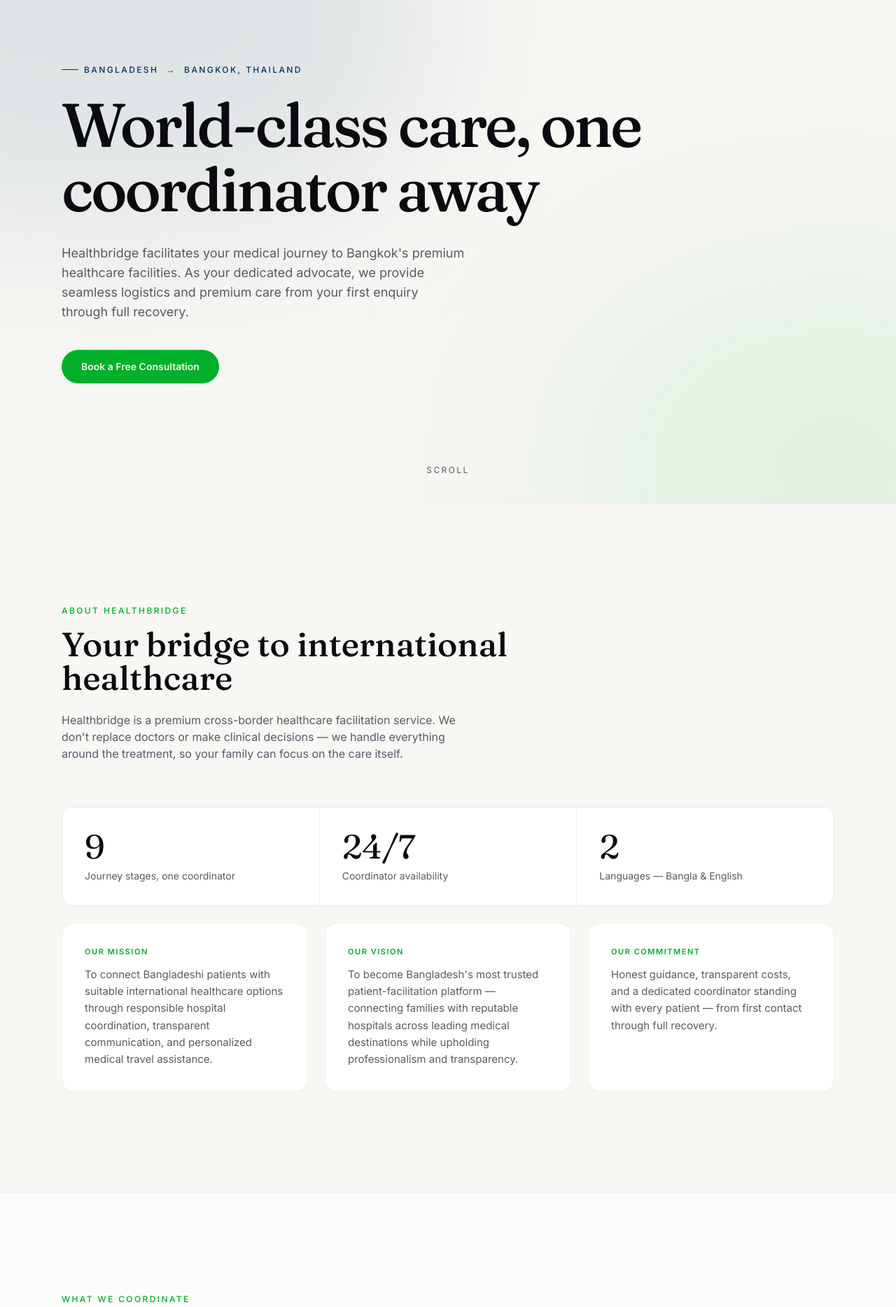
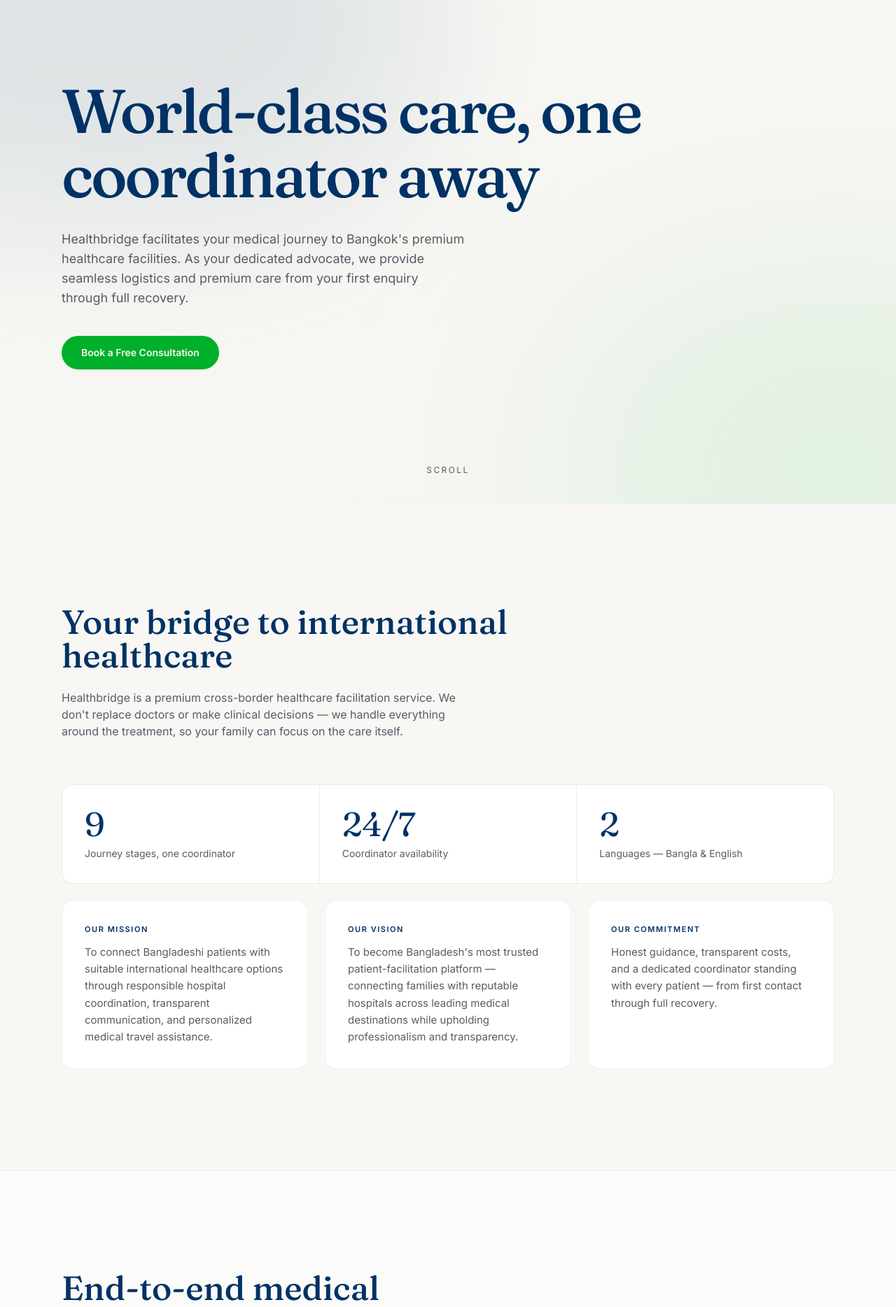
Before and after one commit to therealishida/healthbridge-bd, a Next.js app: page / in a window 1280 px wide. Shown: the part 80-1948 px from the top of the page at 70% size. Built offline with nearby package versions, Linux system fonts and the light colour scheme.

Commit message:
Remove all preheaders and incorporate navy blue into headings/text

```diff
--- a/components/about.tsx
+++ b/components/about.tsx
@@ -26,10 +26,7 @@
     <section id="about" className="border-t border-line/60 bg-bg py-28 md:py-36">
       <div className="mx-auto max-w-6xl px-6">
         <Reveal>
-          <p className="mb-4 text-xs font-medium uppercase tracking-[0.2em] text-accent">
-            About HealthBridge
-          </p>
-          <h2 className="max-w-2xl font-display text-3xl font-medium leading-tight text-ink md:text-5xl">
+          <h2 className="max-w-2xl font-display text-3xl font-medium leading-tight text-primary md:text-5xl">
             Your bridge to international healthcare
           </h2>
           <p className="mt-6 max-w-xl text-ink-muted">
@@ -43,7 +40,7 @@
         <div className="mt-16 grid grid-cols-1 gap-px overflow-hidden rounded-2xl border border-line/60 bg-line/60 sm:grid-cols-3">
           {stats.map((s, i) => (
             <Reveal key={s.label} delay={i * 0.08} className="bg-surface p-8">
-              <div className="font-display text-4xl text-ink md:text-5xl">{s.value}</div>
+              <div className="font-display text-4xl text-primary md:text-5xl">{s.value}</div>
               <div className="mt-2 text-sm text-ink-muted">{s.label}</div>
             </Reveal>
           ))}
@@ -55,9 +52,9 @@
             <Reveal
               key={p.tag}
               delay={i * 0.1}
-              className="rounded-2xl border border-line/60 bg-surface p-8 transition-colors hover:border-accent/30"
+              className="rounded-2xl border border-line/60 bg-surface p-8 transition-colors hover:border-primary/30"
             >
-              <span className="mb-3 block text-[11px] font-semibold uppercase tracking-[0.14em] text-accent">
+              <span className="mb-3 block text-[11px] font-semibold uppercase tracking-[0.14em] text-primary">
                 {p.tag}
               </span>
               <p className="text-[15px] leading-relaxed text-ink-muted">{p.text}</p>
--- a/components/contact.tsx
+++ b/components/contact.tsx
@@ -5,11 +5,8 @@
     <section id="contact" className="border-t border-line/60 bg-surface/40 py-28 md:py-36">
       <div className="mx-auto max-w-6xl px-6">
         <Reveal>
-          <p className="mb-4 text-xs font-medium uppercase tracking-[0.2em] text-accent">
-            Get In Touch
-          </p>
-          <h2 className="max-w-xl font-display text-3xl font-medium leading-tight text-ink md:text-5xl">
-            Start your journey to better health
+          <h2 className="max-w-xl font-display text-3xl font-medium leading-tight text-primary md:text-5xl">
+            Start your medical journey
           </h2>
           <p className="mt-4 max-w-md text-ink-muted">
             A dedicated coordinator will respond with clear next steps, in Bangla or English.
@@ -30,8 +27,8 @@
               <div className="text-xs font-semibold uppercase tracking-wide text-ink-muted">Email</div>
               <p className="mt-2 text-sm text-ink">info@healthbridge-tgv.com</p>
             </div>
-            <div className="rounded-xl border border-alert/30 bg-alert/10 p-6">
-              <p className="text-sm font-medium text-alert">Urgent medical need? Call or WhatsApp directly — skip the form.</p>
+            <div className="rounded-xl border border-alert-orange/30 bg-alert-orange/10 p-6">
+              <p className="text-sm font-medium text-alert-orange">Urgent medical need? Call or WhatsApp directly — skip the form.</p>
             </div>
           </Reveal>
 
--- a/components/faq.tsx
+++ b/components/faq.tsx
@@ -13,10 +13,7 @@
     <section id="faq" className="border-t border-line/60 bg-bg py-28 md:py-36">
       <div className="mx-auto max-w-3xl px-6">
         <Reveal>
-          <p className="mb-4 text-xs font-medium uppercase tracking-[0.2em] text-accent">
-            Common Questions
-          </p>
-          <h2 className="font-display text-3xl font-medium leading-tight text-ink md:text-5xl">
+          <h2 className="font-display text-3xl font-medium leading-tight text-primary md:text-5xl">
             Frequently asked questions
           </h2>
         </Reveal>
@@ -27,7 +24,7 @@
               <details className="group py-6">
                 <summary className="flex cursor-pointer list-none items-center justify-between text-[15px] font-medium text-ink">
                   {f.q}
-                  <span className="ml-6 text-accent transition-transform group-open:rotate-45">+</span>
+                  <span className="ml-6 text-primary transition-transform group-open:rotate-45">+</span>
                 </summary>
                 <p className="mt-3 max-w-xl text-sm leading-relaxed text-ink-muted">{f.a}</p>
               </details>
--- a/components/hero.tsx
+++ b/components/hero.tsx
@@ -24,17 +24,7 @@
       <div className="absolute inset-0 bg-bg/50" />
 
       <div className="relative z-10 mx-auto w-full max-w-6xl px-6">
-        <motion.p
-          initial={{ opacity: 0, y: 12 }}
-          animate={{ opacity: 1, y: 0 }}
-          transition={{ duration: 0.6 }}
-          className="mb-6 flex items-center gap-2 text-xs font-medium uppercase tracking-[0.2em] text-primary"
-        >
-          <span className="h-px w-6 bg-primary" />
-          Bangladesh &nbsp;→&nbsp; Bangkok, Thailand
-        </motion.p>
-
-        <h1 className="max-w-4xl font-display text-[40px] font-medium leading-[1.05] tracking-tightest text-ink md:text-[88px]">
+        <h1 className="max-w-4xl font-display text-[40px] font-medium leading-[1.05] tracking-tightest text-primary md:text-[88px]">
           {words.map((w, i) => (
             <motion.span
               key={i}
--- a/components/hospitals.tsx
+++ b/components/hospitals.tsx
@@ -11,10 +11,7 @@
     <section id="hospitals" className="border-t border-line/60 bg-bg py-28 md:py-36">
       <div className="mx-auto max-w-6xl px-6">
         <Reveal>
-          <p className="mb-4 text-xs font-medium uppercase tracking-[0.2em] text-accent">
-            Referral Network
-          </p>
-          <h2 className="max-w-xl font-display text-3xl font-medium leading-tight text-ink md:text-5xl">
+          <h2 className="max-w-xl font-display text-3xl font-medium leading-tight text-primary md:text-5xl">
             Bangkok&apos;s leading private hospitals
           </h2>
         </Reveal>
@@ -22,10 +19,10 @@
         <div className="mt-16 grid grid-cols-1 gap-6 md:grid-cols-3">
           {hospitals.map((h, i) => (
             <Reveal key={h.name} delay={i * 0.1} className="rounded-2xl border border-line/60 bg-surface p-7">
-              <span className="mb-4 inline-block rounded-full border border-accent/30 px-3 py-1 text-[11px] font-semibold uppercase tracking-wide text-accent">
+              <span className="mb-4 inline-block rounded-full border border-primary/30 px-3 py-1 text-[11px] font-semibold uppercase tracking-wide text-primary">
                 {h.tier}
               </span>
-              <h3 className="font-display text-xl text-ink">{h.name}</h3>
+              <h3 className="font-display text-xl text-primary">{h.name}</h3>
               <p className="mt-1 text-xs text-ink-muted">{h.loc}</p>
               <p className="mt-4 text-sm leading-relaxed text-ink-muted">{h.desc}</p>
               <div className="mt-5 flex flex-wrap gap-2">
--- a/components/services.tsx
+++ b/components/services.tsx
@@ -14,10 +14,7 @@
     <section id="services" className="border-t border-line/60 bg-surface/40 py-28 md:py-36">
       <div className="mx-auto max-w-6xl px-6">
         <Reveal>
-          <p className="mb-4 text-xs font-medium uppercase tracking-[0.2em] text-accent">
-            What We Coordinate
-          </p>
-          <h2 className="max-w-xl font-display text-3xl font-medium leading-tight text-ink md:text-5xl">
+          <h2 className="max-w-xl font-display text-3xl font-medium leading-tight text-primary md:text-5xl">
             End-to-end medical travel support
           </h2>
         </Reveal>
@@ -27,7 +24,7 @@
             <Reveal key={s.title} delay={(i % 3) * 0.08} className="group bg-bg p-8 transition-colors hover:bg-surface">
               <h3 className="font-display text-xl text-ink">{s.title}</h3>
               <p className="mt-3 text-sm leading-relaxed text-ink-muted">{s.text}</p>
-              <a href="#contact" className="mt-5 inline-block text-sm font-medium text-accent">
+              <a href="#contact" className="mt-5 inline-block text-sm font-medium text-primary">
                 Learn more →
               </a>
             </Reveal>
--- a/components/testimonials.tsx
+++ b/components/testimonials.tsx
@@ -12,10 +12,7 @@
     <section id="stories" className="border-t border-line/60 bg-surface/40 py-28 md:py-36">
       <div className="mx-auto max-w-6xl px-6">
         <Reveal>
-          <p className="mb-4 text-xs font-medium uppercase tracking-[0.2em] text-accent">
-            Patient Stories
-          </p>
-          <h2 className="max-w-xl font-display text-3xl font-medium leading-tight text-ink md:text-5xl">
+          <h2 className="max-w-xl font-display text-3xl font-medium leading-tight text-primary md:text-5xl">
             What our patients say
           </h2>
         </Reveal>
@@ -25,7 +22,7 @@
             <Reveal key={q.name} delay={(i % 2) * 0.1} className="rounded-2xl border border-line/60 bg-bg p-8">
               <p className="font-display text-lg italic leading-relaxed text-ink">&ldquo;{q.text}&rdquo;</p>
               <div className="mt-6 text-sm">
-                <div className="font-semibold text-ink">{q.name}</div>
+                <div className="font-semibold text-primary">{q.name}</div>
                 <div className="text-ink-muted">{q.loc}</div>
               </div>
             </Reveal>
```
